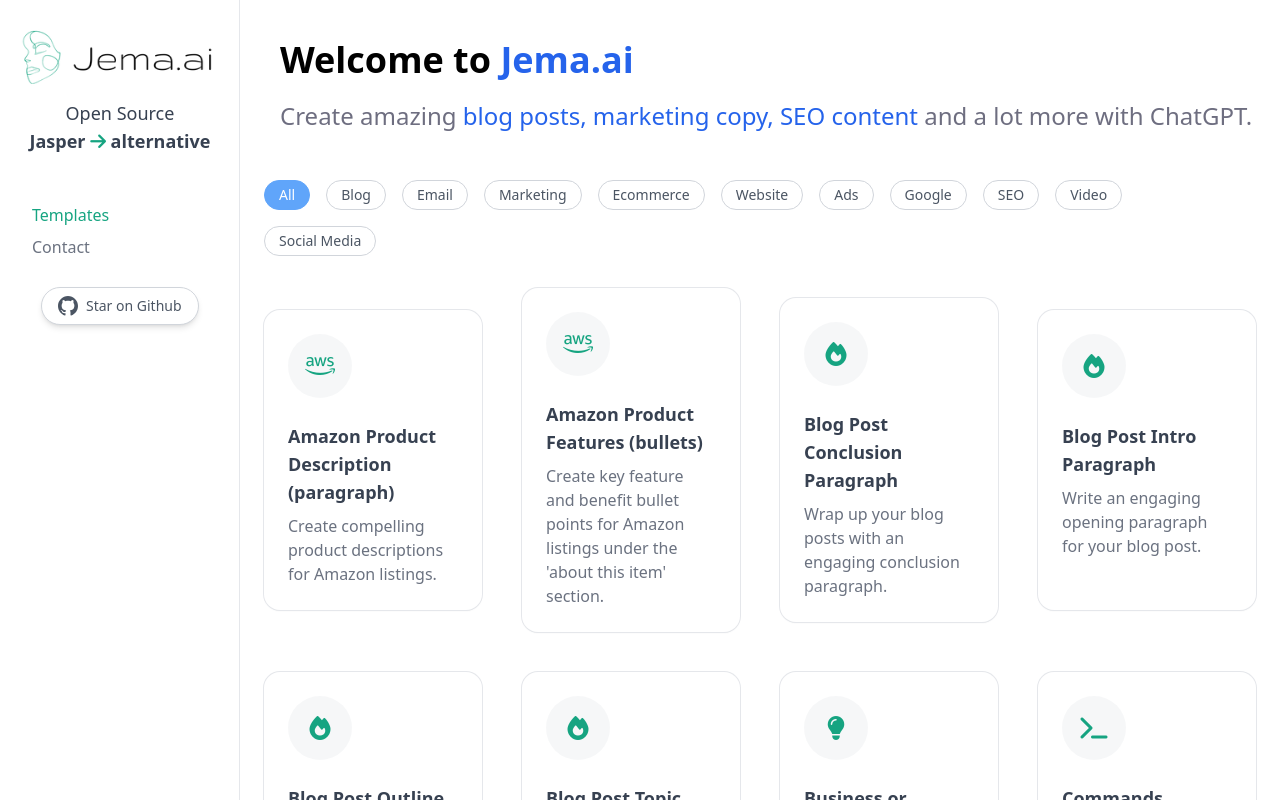
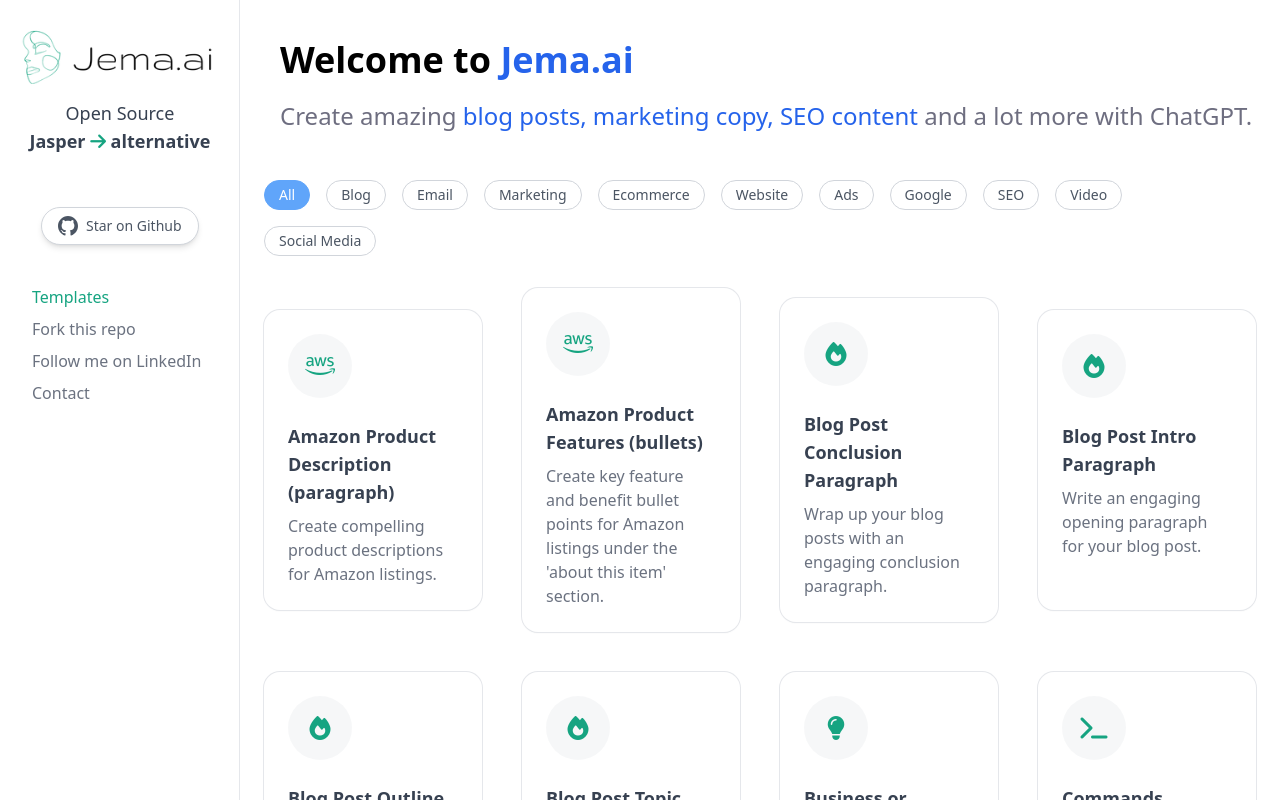
Before and after one commit to yuvalsuede/jasper-alternative-gpt, a Next.js app: page / in a window 1280 px wide. Shown: the top 800 px of the page. Built offline with nearby package versions, Linux system fonts and the light colour scheme.

Commit message:
update clone and fork button

```diff
--- a/components/Layout.tsx
+++ b/components/Layout.tsx
@@ -9,6 +9,16 @@
     {
         label: "Templates",
         url: "/",
+    },
+    {
+        label: "Fork this repo",
+        url: "https://github.com/yuvalsuede/jasper-alternative-gpt",
+        target: "blank"
+    },
+    {
+        label: "Follow me on LinkedIn",
+        url: "https://www.linkedin.com/in/yuval-suede/",
+        target: "blank"
     },
     {
         label: "Contact",
--- a/components/Sidebar.tsx
+++ b/components/Sidebar.tsx
@@ -46,7 +46,7 @@
 
                 <div className="w-60 flex flex-col items-center justify-center p-4 hover:cursor-pointer"
                      onClick={handleClick}>
-                    <div className="flex flex-col mb-4">
+                    <div className="flex flex-col">
                         <Image src={"/images/Jemaai-logo.png"} alt="Jema.ai" width="250" height="100"/>
                         <h1 className="text-lg font-normal text-gray-700 text-center">Open Source </h1>
                         <h1 className="text-lg font-semibold text-gray-700  text-center">Jasper <i
@@ -55,8 +55,21 @@
 
                     </div>
                 </div>
-                <nav className="flex-1 ">
+                <nav className="flex-1">
                     <ul className="py-4">
+                        <li className="mb-10">
+                            <div className="flex flex-row align-middle justify-center">
+                                <a
+                                    className="flex max-w-fit items-center justify-center space-x-2 rounded-full border border-gray-300 bg-white px-4 py-2 text-sm text-gray-600 shadow-md transition-colors hover:bg-gray-100 mt-5 animate-wobble"
+                                    href="https://github.com/yuvalsuede/jasper-alternative-gpt"
+                                    target="_blank"
+                                    rel="noopener noreferrer"
+                                >
+                                    <Github/>
+                                    <p>Star on Github</p>
+                                </a>
+                            </div>
+                        </li>
                         {items.map((item, index) => (
                             <Fragment key={index}>
                                 <li className="mb-2 ml-8">
@@ -71,19 +84,7 @@
                                 </li>
                             </Fragment>
                         ))}
-                        <li>
-                            <div className="flex flex-row align-middle justify-center">
-                                <a
-                                    className="flex max-w-fit items-center justify-center space-x-2 rounded-full border border-gray-300 bg-white px-4 py-2 text-sm text-gray-600 shadow-md transition-colors hover:bg-gray-100 mt-5 animate-wobble"
-                                    href="https://github.com/yuvalsuede/jasper-alternative-gpt"
-                                    target="_blank"
-                                    rel="noopener noreferrer"
-                                >
-                                    <Github/>
-                                    <p>Star on Github</p>
-                                </a>
-                            </div>
-                        </li>
+
 
                     </ul>
                 </nav>
```
Also changed, not shown: public/locales/en/common.json (deleted, +0 -12 lines), public/locales/es/common.json (deleted, +0 -12 lines).
